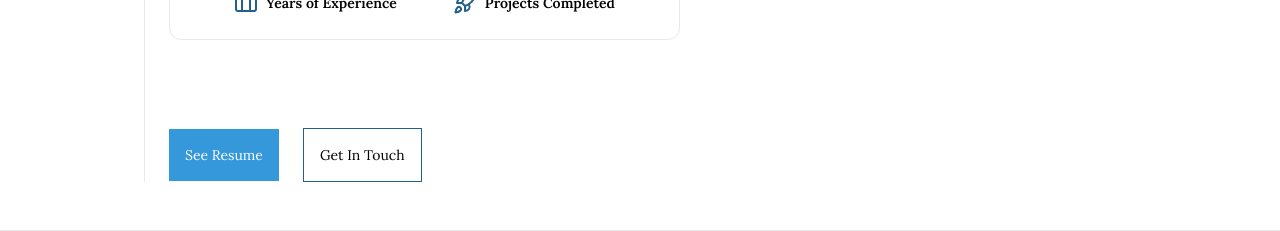
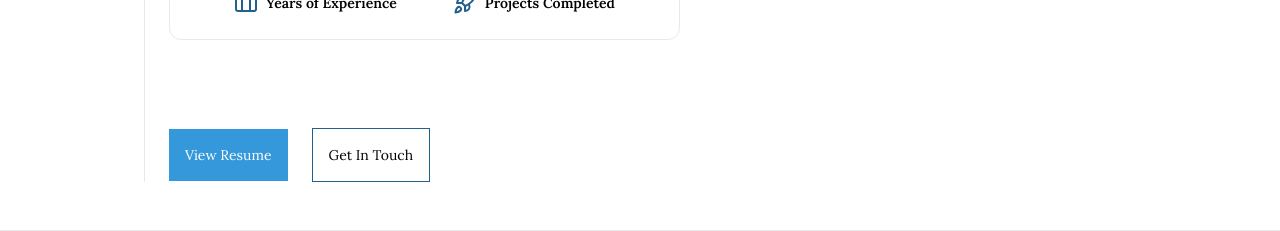
Before and after one commit to shmuye/Final-Portfolio, a React (Vite) app: page / in a window 1280 px wide. Shown: the part 1260-1491 px from the top of the page. Built offline with nearby package versions, Linux system fonts and the light colour scheme; a web font is replaced by a local one.

Commit message:
update button text

```diff
--- a/src/containers/About.jsx
+++ b/src/containers/About.jsx
@@ -62,7 +62,7 @@ const About = () => {
                                 href="https://drive.google.com/file/d/12Gpxa328Z-781uJqyAUvPaCdYMaoFVo5/view?usp=sharing"
                                 className="bg-brand text-white p-3 text-sm whitespace-nowrap hover:bg-brand-dark transition"
                             >
-                                See Resume
+                                View Resume
                             </a>
 
                             <a
```
